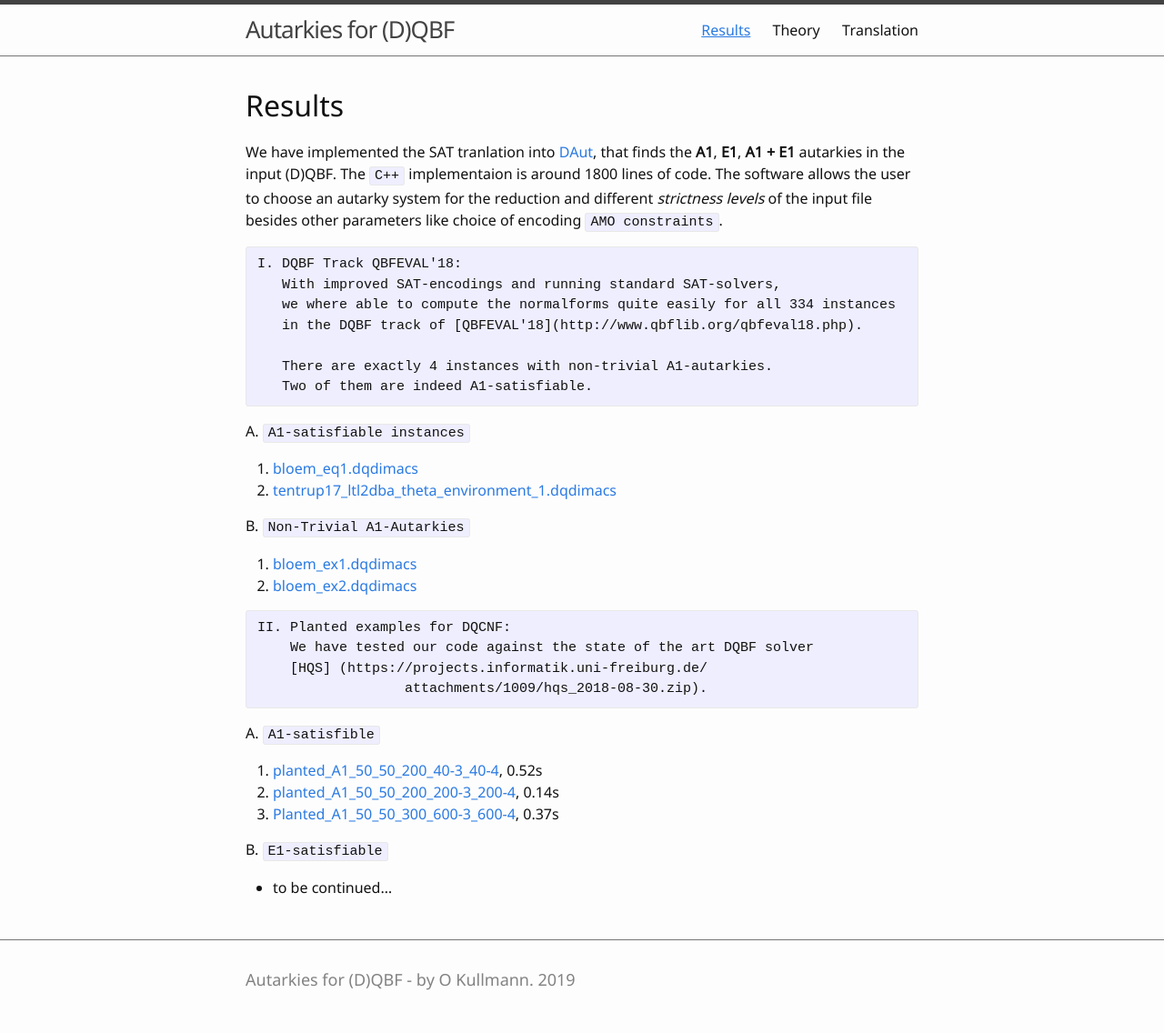
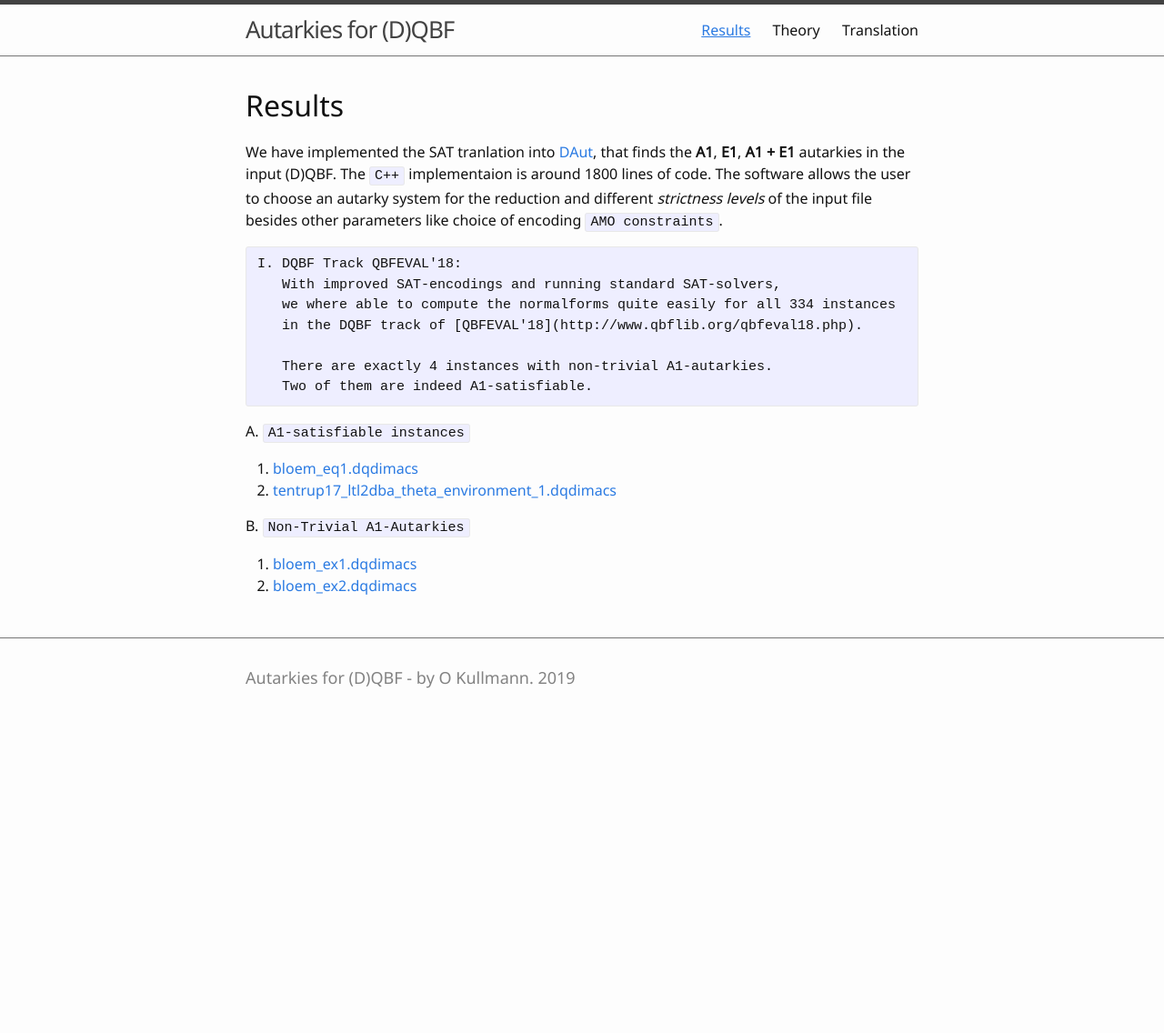
Before and after one commit to Autarkies/Autarkies.github.io, a Jekyll site: the page built from results.md, in a window 1280 px wide. Shown: the whole page at 91% size. Built offline with Jekyll 4.4.1, drawn with Linux system fonts in a browser that asks for light colours; after the commit the page ends 900 px from its top, so only the background shows below that; part of the change alters nothing that is shown.

````diff
--- a/results.md
+++ b/results.md
@@ -18,14 +18,15 @@ I. DQBF Track QBFEVAL'18:
 ```
 
 A. ``A1-satisfiable instances``
-  1. [bloem\_eq1.dqdimacs](./files/bloem_eq1.dqdimacs)
-  2. [tentrup17\_ltl2dba\_theta\_environment\_1.dqdimacs](./files/tentrup17_ltl2dba_theta_environment_1.dqdimacs)
+  1. [bloem\_eq1.dqdimacs](https://github.com/arey0pushpa/dcnf-autarky/blob/master/dcnf/examples/bloem_eq1.dqdimacs)
+  2. [tentrup17\_ltl2dba\_theta\_environment\_1.dqdimacs](https://github.com/arey0pushpa/dcnf-autarky/blob/master/dcnf/examples/tentrup17_ltl2dba_theta_environment_1.dqdimacs)
 
 
 B. ``Non-Trivial A1-Autarkies``
-  1. [bloem\_ex1.dqdimacs](./files/bloem_ex1.dqdimacs)
-  2. [bloem\_ex2.dqdimacs](./files/bloem_ex2.dqdimacs)
+  1. [bloem\_ex1.dqdimacs](https://github.com/arey0pushpa/dcnf-autarky/blob/master/dcnf/examples/bloem_ex1.dqdimacs)
+  2. [bloem\_ex2.dqdimacs](https://github.com/arey0pushpa/dcnf-autarky/blob/master/dcnf/examples/bloem_ex2.dqdimacs)
 
+<!--
 ```
 II. Planted examples for DQCNF:
     We have tested our code against the state of the art DQBF solver
@@ -39,3 +40,4 @@ II. Planted examples for DQCNF:
 
  B. ``E1-satisfiable``
    - to be continued...
+-->
````
